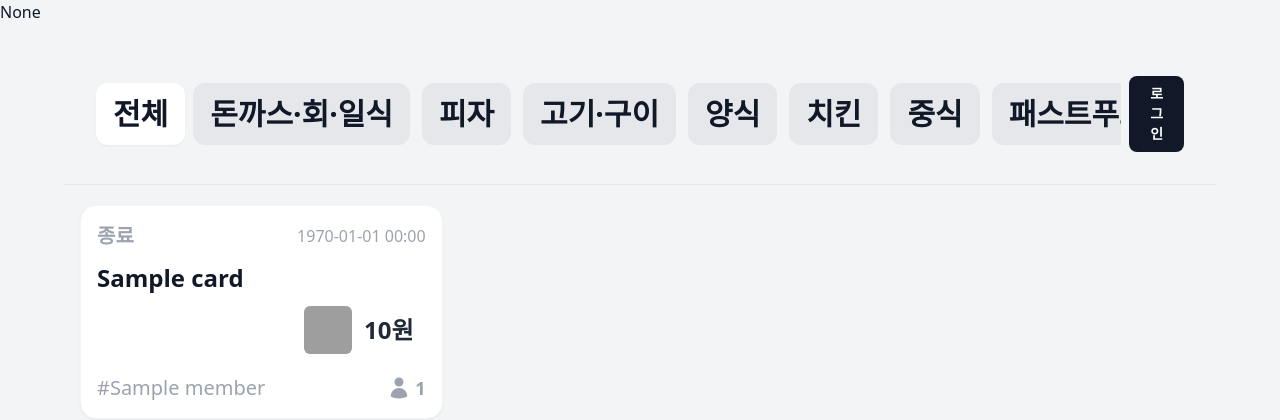
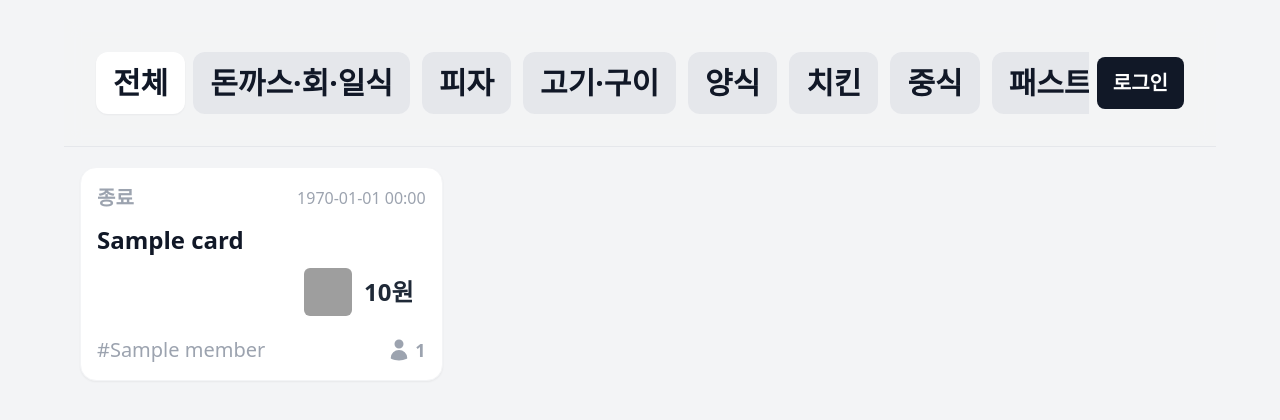
Before and after one commit to JeonYeon-Hwang/mini-project, a Flask app: page / in a window 1280 px wide. Shown: the top 420 px of the page. After the commit the page ends 362 px from the top, so only its background shows below. Run offline with Flask 3, Linux system fonts and the light colour scheme; a database or web service that is not in the repository returns one stand-in record (values such as "Sample title"); data that the repository does not hold is empty; some libraries are stand-ins or nearby versions; grey boxes are pictures that could not be loaded.

Commit message:
login_user_update

```diff
--- a/app.py
+++ b/app.py
@@ -39,7 +39,7 @@ from contents import FOOD_IMAGE_MAP
 MINIMUM_CARD_LIMIT = 15
 
 def get_current_user():
-   token = request.cookies.get("access_token")
+   token = request.cookies.get("mytoken")
    if not token:
       return None
 
@@ -56,13 +56,7 @@ def get_current_user():
 @app.route('/')
 def home():
    # 사용자 인증 확인
-   try:
-      token_receive = request.cookies.get('mytoken')
-      payload = jwt.decode(token_receive, SECRET_KEY, algorithms=['HS256'])
-      user_id = payload['id']
-      user = db.users.find_one({'id': user_id}, {'_id': 0, 'pw': 0})
-   except:
-      user = None
+   user = get_current_user()
 
    category = request.args.get('category')
    query = {'card_type': category} if category else {}
--- a/templates/index.html
+++ b/templates/index.html
@@ -13,7 +13,6 @@
 </head>
 
 <body class="bg-gray-100 text-gray-900">
-    <div>{{ user }}</div>
     <div class="min-h-screen">
         <div class="max-w-6xl mx-auto px-4 py-5">
             <!--상단 바.!-->
@@ -116,14 +115,15 @@
                         <!--로그인 자리-->
                         <div class="flex items-center justify-end">
                             {% if user %}
-                                <span class="text-sm font-semibold text-gray-700">
-                                    {{ user.id }}님
+                            <div class="flex items-center gap-3">
+                                <span class="title px-5 py-4 w-48 break-words text-2xl text-center font-bold text-grey-900 bg-grey-500 rounded-full">
+                                    553dddddddddd333님
                                 </span>
 
                                 <form method="post" action="{{ url_for('logout') }}">
                                     <button
                                         type="submit"
-                                        class="px-3 py-1.5 text-sm font-medium text-white bg-gray-800 rounded-lg hover:bg-gray-700">
+                                        class="whitespace-nowrap px-4 py-3 text-xl font-semibold text-white bg-gray-800 rounded-lg hover:bg-gray-700 transition">
                                         로그아웃
                                     </button>
                                 </form>
@@ -134,7 +134,7 @@
                                     type="button"
                                     id="openLoginBtn"
                                     onclick="document.getElementById('loginModal').showModal()"
-                                    class="px-4 py-2 text-sm font-semibold text-white bg-gray-900 rounded-lg hover:bg-gray-800">
+                                    class="whitespace-nowrap whitespace-nowrappx-4 px-4 py-3 text-xl font-semibold text-white bg-gray-900 rounded-lg hover:bg-gray-800">
                                     로그인
                                 </button>
 
```
